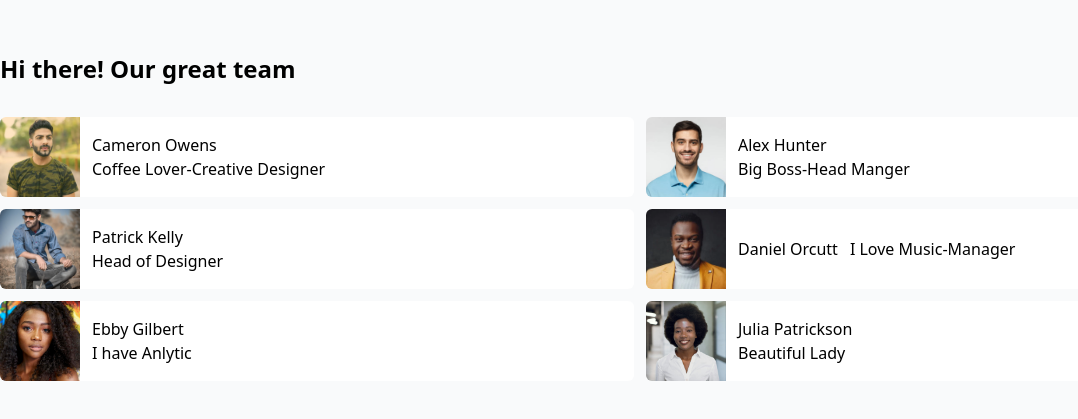
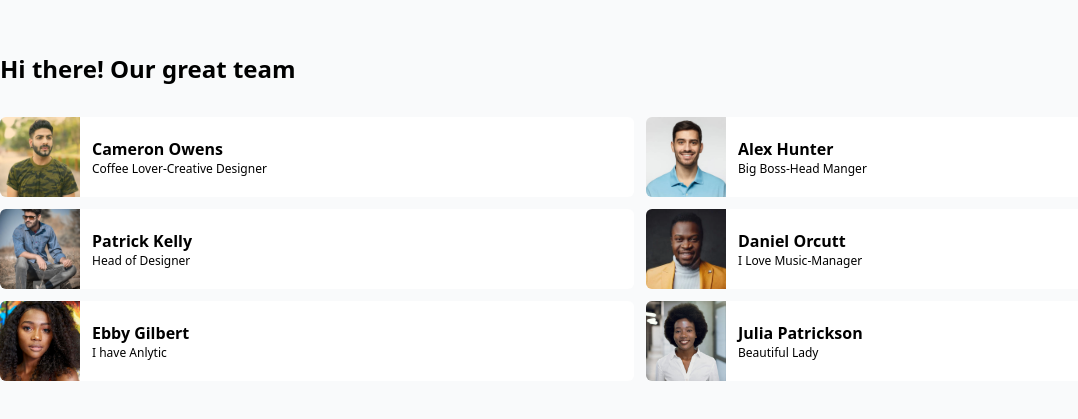
Before and after one commit to stephaniemensah/team-lists-card, a plain HTML site: page index.html in a window 1280 px wide. Shown: the part 183-602 px from the top of the page, without its empty margins (0-1078 px from the left). Drawn offline with nearby package versions, Linux system fonts and the light colour scheme.

Commit message:
update text layout

```diff
--- a/index.html
+++ b/index.html
@@ -19,8 +19,8 @@
           />
 
           <div>
-            <h2>Cameron Owens</h2>
-            <h3>Coffee Lover-Creative Designer</h3>
+            <h2 class="font-bold">Cameron Owens</h2>
+            <h3 class="text-xs">Coffee Lover-Creative Designer</h3>
           </div>
         </div>
 
@@ -31,8 +31,8 @@
             class="rounded-l-md w-20 h-20 object-cover"
           />
           <div>
-            <h2>Alex Hunter</h2>
-            <h3>Big Boss-Head Manger</h3>
+            <h2 class="font-bold">Alex Hunter</h2>
+            <h3 class="text-xs">Big Boss-Head Manger</h3>
           </div>
         </div>
 
@@ -43,8 +43,8 @@
             class="rounded-l-md w-20 h-20 object-cover"
           />
           <div>
-            <h2>Patrick Kelly</h2>
-            <h3>Head of Designer</h3>
+            <h2 class="font-bold">Patrick Kelly</h2>
+            <h3 class="text-xs">Head of Designer</h3>
           </div>
         </div>
 
@@ -54,8 +54,10 @@
             alt=""
             class="rounded-l-md w-20 h-20 object-cover"
           />
-          <h2>Daniel Orcutt</h2>
-          <h3>I Love Music-Manager</h3>
+          <div>
+            <h2 class="font-bold">Daniel Orcutt</h2>
+            <h3 class="text-xs">I Love Music-Manager</h3>
+          </div>
         </div>
 
         <div class="flex items-center gap-3 bg-white rounded-md">
@@ -65,8 +67,8 @@
             class="rounded-l-md w-20 h-20 object-cover"
           />
           <div>
-            <h2>Ebby Gilbert</h2>
-            <h3>I have Anlytic</h3>
+            <h2 class="font-bold">Ebby Gilbert</h2>
+            <h3 class="text-xs">I have Anlytic</h3>
           </div>
         </div>
 
@@ -77,8 +79,8 @@
             class="rounded-l-md w-20 h-20 object-cover"
           />
           <div>
-            <h2>Julia Patrickson</h2>
-            <h3>Beautiful Lady</h3>
+            <h2 class="font-bold">Julia Patrickson</h2>
+            <h3 class="text-xs">Beautiful Lady</h3>
           </div>
         </div>
       </div>
```
